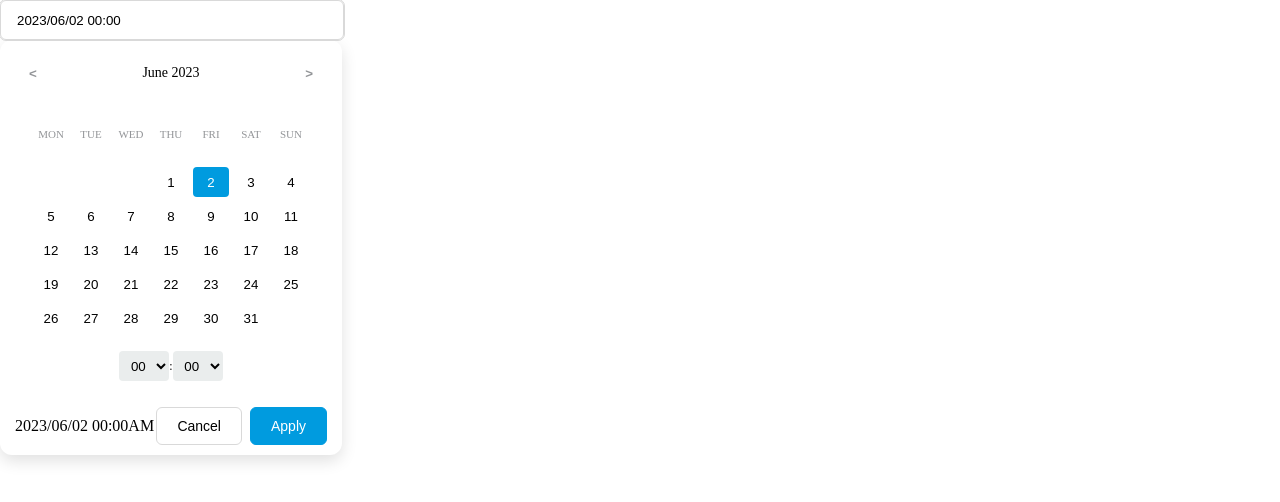
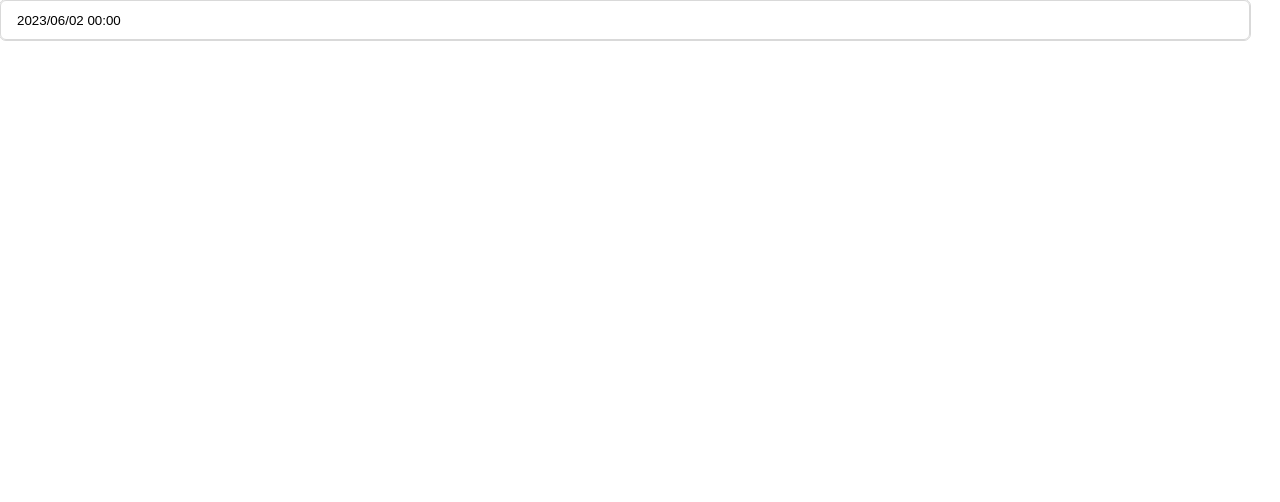
Before and after one commit to snigdho611/custom-react-datepicker, a React (Create React App) app: page / in a window 1280 px wide. Shown: the top 502 px of the page. Built offline with nearby package versions, Linux system fonts and the light colour scheme.

Commit message:
Further updates to design

```diff
--- a/src/components/Datepicker/Header/index.scss
+++ /dev/null
@@ -1,23 +0,0 @@
-.datepicker {
-  &_header {
-    display: flex;
-    justify-content: space-between;
-    font-size: 14px;
-    // padding-bottom: 37px;
-    width: 296px;
-    padding: 25px 23px 37px 23px;
-    & button {
-      background-color: transparent;
-      color: #939598;
-      font-weight: bold;
-      border: none;
-      cursor: pointer;
-      &:focus {
-        outline: 1px solid #009bdf;
-      }
-      &:hover {
-        outline: 1px solid #009bdf;
-      }
-    }
-  }
-}
--- a/src/components/Datepicker/Time/index.tsx
+++ b/src/components/Datepicker/Time/index.tsx
@@ -1,5 +1,4 @@
 import { IDate } from "interface";
-import { useRef } from "react";
 
 interface ITimeProps {
   dateObj: IDate;
@@ -14,8 +13,6 @@ const DatepickerTime: React.FC<ITimeProps> = ({
 }) => {
   const hours = Array.from({ length: 24 }, (_, index) => index);
   const minutes = Array.from({ length: 60 }, (_, index) => index);
-  // const hours = Array.from({ length: 10 }, (_, index) => index );
-  // const minutes = Array.from({ length: 10 }, (_, index) => index );
 
   console.log(dateObj.hours, dateObj.minutes);
 
@@ -27,7 +24,6 @@ const DatepickerTime: React.FC<ITimeProps> = ({
       >
         {hours.map((hour) => (
           <option key={hour} value={hour}>
-            {/* {String(hour).padStart(2, "0")} */}
             {hour < 10 ? "0" + hour : hour}
           </option>
         ))}
@@ -39,9 +35,7 @@ const DatepickerTime: React.FC<ITimeProps> = ({
       >
         {minutes.map((minute) => (
           <option key={minute}>
-            {/* {String(minute).padStart(2, "0")} */}
             {minute < 10 ? "0" + minute : minute}
-            {/* {minute} */}
           </option>
         ))}
       </select>
--- a/src/components/Datepicker/_index.scss
+++ /dev/null
@@ -1,50 +0,0 @@
-
-.calendar {
-    // width: 300px;
-    // width: 300px;
-    border: 1px solid #ccc;
-    border-radius: 4px;
-    padding: 10px;
-    font-family: Arial, sans-serif;
-  }
-
-  .calendar-header {
-    text-align: center;
-    font-size: 18px;
-    font-weight: bold;
-    margin-bottom: 10px;
-  }
-
-  .calendar-days {
-    display: flex;
-    justify-content: space-between;
-    margin-bottom: 10px;
-  }
-
-  .calendar-day {
-    flex: 1;
-    text-align: center;
-    padding: 5px;
-    font-weight: bold;
-  }
-
-  .calendar-day.empty {
-    visibility: hidden;
-  }
-
-  .calendar-day.current-day {
-    background-color: #f0f0f0;
-    border-radius: 50%;
-  }
-
-  .calendar-grid {
-    display: grid;
-    grid-template-columns: repeat(7, 1fr);
-    gap: 5px;
-  }
-
-  .calendar-day {
-    border: 1px solid #ccc;
-    padding: 10px;
-    text-align: center;
-  }
--- a/src/components/Datepicker/index.scss
+++ b/src/components/Datepicker/index.scss
@@ -1,5 +1,6 @@
 $cellheight: 30px;
 $cellwidth: 36px;
+
 
 .datepicker {
   font-size: 12px;
@@ -10,7 +11,9 @@ $cellwidth: 36px;
   border-radius: 12px;
   box-shadow: 0px 6px 16px #0000001f;
   &_input {
-    width: 310px;
+    width: 95%;
+    display: flex;
+    // width: 310px;
     height: 18px;
     border: 1px solid #d9d9d9;
     border-radius: 6px;
--- a/src/components/Datepicker/index.tsx
+++ b/src/components/Datepicker/index.tsx
@@ -1,4 +1,4 @@
-import { useRef, useState } from "react";
+import { useEffect, useRef, useState } from "react";
 import "./index.scss";
 import DatepickerTime from "./Time";
 import DatepickerHeader from "./Header";
@@ -11,8 +11,6 @@ const Datepicker = () => {
     date: new Date().getDate(),
     month: new Date().getMonth(),
     year: new Date().getFullYear(),
-    // hours: new Date().getHours(),
-    // minutes: new Date().getMinutes(),
     hours: 0,
     minutes: 0,
   });
@@ -30,7 +28,25 @@ const Datepicker = () => {
     hours: new Date().getHours(),
     minutes: new Date().getMinutes(),
   });
-  console.log(dateObj);
+  const menuRef = useRef<any>(null);
+  const inputRef = useRef<any>(null);
+  const [open, setOpen] = useState<boolean>(false);
+
+  useEffect(() => {
+    const handleClickOutside = (event: any) => {
+      if(inputRef.current && inputRef.current.contains(event.target)){
+        setOpen(!open)
+      }
+      if(open && menuRef.current && !menuRef.current.contains(event.target)){
+        console.log("Click outside menu")
+        setOpen(!open)
+      }
+    };
+    document.addEventListener("mousedown", handleClickOutside);
+    return () => {
+      document.removeEventListener("mousedown", handleClickOutside);
+    };
+  }, [menuRef, setOpen, open]);
 
   const onNext = () => {
     if (dateObj.month === 11) {
@@ -70,7 +86,12 @@ const Datepicker = () => {
   };
 
   const onDateClick = (date: number, month: number, year: number) => {
-    setDateObj((prevState) => ({ ...prevState, date: date, month: month, year: year }));
+    setDateObj((prevState) => ({
+      ...prevState,
+      date: date,
+      month: month,
+      year: year,
+    }));
   };
 
   const onTimeClickHour = (hours: number) => {
@@ -80,8 +101,6 @@ const Datepicker = () => {
   const onTimeClickMinute = (minutes: number) => {
     setDateObj((prevState) => ({ ...prevState, minutes: minutes }));
   };
-
-  const [open, setOpen] = useState<boolean>(true);
 
   const handleConfirm = () => {
     setFinalDateObj(dateObj);
@@ -94,21 +113,26 @@ const Datepicker = () => {
 
   return (
     <>
-      {/* {dateObj.year}/{dateObj.month + 1}/{dateObj.date} {dateObj.hours}:{dateObj.minutes}{" "} */}
       <input
+        ref={inputRef}
         type="text"
         className="datepicker_input"
-        onClick={() => {
-          setOpen(!open);
-        }}
-        value={`${finalObj.year}/${String(finalObj.month + 1).padStart(2, "0")}/${String(finalObj.date).padStart(2, "0")} ${String(finalObj.hours).padStart(2, "0")}:${
-          String(finalObj.minutes).padStart(2, "0")
-        }`}
-        // disabled
+        // onClick={() => {
+        //   if(open){
+        //     return setOpen(false)
+        //   }
+        //   return setOpen(true)
+        // }}
+        value={`${finalObj.year}/${String(finalObj.month + 1).padStart(
+          2,
+          "0"
+        )}/${String(finalObj.date).padStart(2, "0")} ${String(
+          finalObj.hours
+        ).padStart(2, "0")}:${String(finalObj.minutes).padStart(2, "0")}`}
         readOnly
       />
       {open ? (
-        <div className="datepicker">
+        <div className="datepicker" ref={menuRef}>
           <DatepickerHeader dateObj={dateObj} onNext={onNext} onPrev={onPrev} />
           <DatepickerCalendar
             onDateClick={onDateClick}
```
Also changed, not shown: src/components/Datepicker/_index.tsx (deleted, +0 -69 lines).
